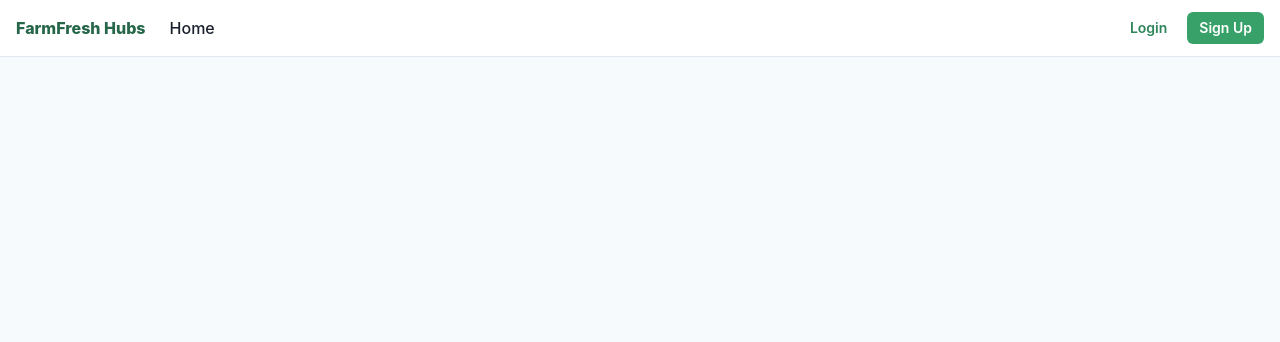
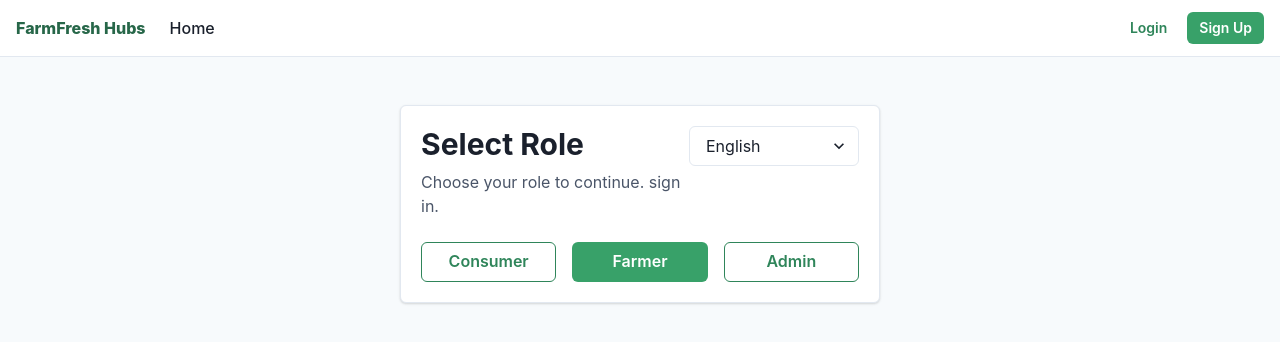
Before and after one commit to Mahaselvan/farmfresh-hubs, a React (Vite) app in the folder client/: page /auth in a window 1280 px wide. Shown: the top 342 px of the page. Built offline with nearby package versions, Linux system fonts and the light colour scheme; no server answers.

Commit message:
role based access

```diff
--- a/client/src/App.jsx
+++ b/client/src/App.jsx
@@ -23,6 +23,7 @@ import Login from "./pages/Login";
 import Signup from "./pages/Signup";
 import ProtectedRoute from "./components/ProtectedRoute";
 import RoleRedirect from "./components/RoleRedirect";
+import AuthRoleSelect from "./pages/AuthRoleSelect";
 
 function Placeholder({ title }) {
   return (
@@ -39,6 +40,7 @@ export default function App() {
        <Navbar />
      <Routes>
   <Route path="/" element={<RoleRedirect />} />
+  <Route path="/auth" element={<AuthRoleSelect />} />
   <Route path="/login" element={<Login />} />
   <Route path="/signup" element={<Signup />} />
 
--- a/client/src/i18n.js
+++ b/client/src/i18n.js
@@ -43,6 +43,10 @@ loginTitle: "Login",
 loginSubtitle: "Use your email or phone number to sign in.",
 signupTitle: "Create Account",
 signupSubtitle: "Choose your role and create your profile.",
+roleSelectTitle: "Select Role",
+roleSelectSubtitle: "Choose your role to continue.",
+modeLogin: "sign in",
+modeSignup: "create an account",
 emailOptional: "Email (optional)",
 phoneOptional: "Phone (optional)",
 password: "Password",
@@ -106,6 +110,10 @@ loginTitle: "உள்நுழைவு",
 loginSubtitle: "மின்னஞ்சல் அல்லது தொலைபேசி மூலம் உள்நுழையவும்.",
 signupTitle: "கணக்கு உருவாக்கு",
 signupSubtitle: "உங்கள் பங்கு தேர்வு செய்து சுயவிவரம் உருவாக்கவும்.",
+roleSelectTitle: "பங்கு தேர்வு",
+roleSelectSubtitle: "தொடர உங்கள் பங்கை தேர்வு செய்யவும்.",
+modeLogin: "உள்நுழைய",
+modeSignup: "கணக்கு உருவாக்க",
 emailOptional: "மின்னஞ்சல் (விருப்பம்)",
 phoneOptional: "தொலைபேசி (விருப்பம்)",
 password: "கடவுச்சொல்",
@@ -170,6 +178,10 @@ loginTitle: "లాగిన్",
 loginSubtitle: "ఇమెయిల్ లేదా ఫోన్ ద్వారా లాగిన్ అవ్వండి.",
 signupTitle: "ఖాతా సృష్టించండి",
 signupSubtitle: "మీ పాత్రను ఎంపిక చేసి ప్రొఫైల్ సృష్టించండి.",
+roleSelectTitle: "పాత్రను ఎంచుకోండి",
+roleSelectSubtitle: "కొనసాగడానికి పాత్రను ఎంచుకోండి.",
+modeLogin: "లాగిన్",
+modeSignup: "ఖాతా సృష్టించడం",
 emailOptional: "ఇమెయిల్ (ఐచ్చికం)",
 phoneOptional: "ఫోన్ (ఐచ్చికం)",
 password: "పాస్‌వర్డ్",
@@ -233,6 +245,10 @@ loginTitle: "लॉगिन",
 loginSubtitle: "ईमेल या फ़ोन से लॉगिन करें।",
 signupTitle: "खाता बनाएं",
 signupSubtitle: "अपनी भूमिका चुनें और प्रोफ़ाइल बनाएं।",
+roleSelectTitle: "भूमिका चुनें",
+roleSelectSubtitle: "आगे बढ़ने के लिए भूमिका चुनें।",
+modeLogin: "लॉगिन",
+modeSignup: "खाता बनाना",
 emailOptional: "ईमेल (वैकल्पिक)",
 phoneOptional: "फ़ोन (वैकल्पिक)",
 password: "पासवर्ड",
@@ -288,6 +304,10 @@ loginTitle: "ലോഗിൻ",
 loginSubtitle: "ഇമെയിൽ അല്ലെങ്കിൽ ഫോൺ ഉപയോഗിച്ച് ലോഗിൻ ചെയ്യുക.",
 signupTitle: "അക്കൗണ്ട് സൃഷ്ടിക്കുക",
 signupSubtitle: "നിങ്ങളുടെ പാത്രം തിരഞ്ഞെടുക്കുകയും പ്രൊഫൈൽ സൃഷ്ടിക്കുകയും ചെയ്യുക.",
+roleSelectTitle: "പാത്രം തിരഞ്ഞെടുക്കുക",
+roleSelectSubtitle: "തുടരാൻ പാത്രം തിരഞ്ഞെടുക്കുക.",
+modeLogin: "ലോഗിൻ",
+modeSignup: "അക്കൗണ്ട് സൃഷ്ടിക്കൽ",
 emailOptional: "ഇമെയിൽ (ഐച്ഛികം)",
 phoneOptional: "ഫോൺ (ഐച്ഛികം)",
 password: "പാസ്‍വേഡ്",
--- /dev/null
+++ b/client/src/pages/AuthRoleSelect.jsx
@@ -0,0 +1,82 @@
+import {
+  Box,
+  Button,
+  Card,
+  CardBody,
+  Container,
+  Heading,
+  HStack,
+  Select,
+  SimpleGrid,
+  Text
+} from "@chakra-ui/react";
+import { useSearchParams, Link as RouterLink } from "react-router-dom";
+import { useEffect } from "react";
+import { useTranslation } from "react-i18next";
+
+const ROLES = [
+  { key: "consumer", label: "Consumer" },
+  { key: "farmer", label: "Farmer" },
+  { key: "admin", label: "Admin" }
+];
+
+export default function AuthRoleSelect() {
+  const [params] = useSearchParams();
+  const mode = params.get("mode") === "signup" ? "signup" : "login";
+  const { t, i18n } = useTranslation();
+
+  const changeLang = (lang) => {
+    i18n.changeLanguage(lang);
+    localStorage.setItem("lang", lang);
+  };
+
+  useEffect(() => {
+    const saved = localStorage.getItem("lang");
+    if (saved) i18n.changeLanguage(saved);
+  }, [i18n]);
+
+  return (
+    <Box>
+      <Container maxW="lg" py={12}>
+        <Card border="1px solid" borderColor="gray.200">
+          <CardBody>
+            <HStack justify="space-between" align="start">
+              <Box>
+                <Heading size="lg">{t("roleSelectTitle")}</Heading>
+                <Text mt={2} color="gray.600">
+                  {t("roleSelectSubtitle")}{" "}
+                  {mode === "signup" ? t("modeSignup") : t("modeLogin")}.
+                </Text>
+              </Box>
+              <Select
+                maxW="170px"
+                value={i18n.language}
+                onChange={(e) => changeLang(e.target.value)}
+              >
+                <option value="en">English</option>
+                <option value="ta">தமிழ்</option>
+                <option value="te">తెలుగు</option>
+                <option value="hi">हिंदी</option>
+                <option value="ml">മലയാളം</option>
+              </Select>
+            </HStack>
+
+            <SimpleGrid mt={6} columns={{ base: 1, md: 3 }} spacing={4}>
+              {ROLES.map((r) => (
+                <Button
+                  key={r.key}
+                  as={RouterLink}
+                  to={`/${mode}?role=${r.key}`}
+                  colorScheme="green"
+                  variant={r.key === "farmer" ? "solid" : "outline"}
+                >
+                  {t(r.key)}
+                </Button>
+              ))}
+            </SimpleGrid>
+          </CardBody>
+        </Card>
+      </Container>
+    </Box>
+  );
+}
--- a/client/src/pages/Home.jsx
+++ b/client/src/pages/Home.jsx
@@ -91,7 +91,7 @@ export default function Home() {
                 Book storage, create lots, and manage your bookings.
               </Text>
               <Stack mt={4} spacing={2}>
-                <Button as={RouterLink} to="/login" variant="outline" colorScheme="green">
+                <Button as={RouterLink} to="/auth?mode=login&role=farmer" variant="outline" colorScheme="green">
                   {t("farmerLogin")}
                 </Button>
                 <Button as={RouterLink} to="/booking" colorScheme="green">
@@ -114,10 +114,10 @@ export default function Home() {
                 Browse the marketplace, order from cart, and track notifications.
               </Text>
               <Stack mt={4} spacing={2}>
-                <Button as={RouterLink} to="/login" colorScheme="green">
+                <Button as={RouterLink} to="/auth?mode=login&role=consumer" colorScheme="green">
                   Consumer Login
                 </Button>
-                <Button as={RouterLink} to="/signup" variant="outline" colorScheme="green">
+                <Button as={RouterLink} to="/auth?mode=signup&role=consumer" variant="outline" colorScheme="green">
                   Consumer Sign Up
                 </Button>
               </Stack>
--- a/client/src/pages/Login.jsx
+++ b/client/src/pages/Login.jsx
@@ -16,7 +16,7 @@ import {
   Alert,
   AlertIcon
 } from "@chakra-ui/react";
-import { Link as RouterLink, useLocation, useNavigate } from "react-router-dom";
+import { Link as RouterLink, useLocation, useNavigate, useSearchParams } from "react-router-dom";
 import { useAuth } from "../context/AuthContext";
 import { useTranslation } from "react-i18next";
 
@@ -24,12 +24,15 @@ export default function Login() {
   const { login } = useAuth();
   const navigate = useNavigate();
   const location = useLocation();
+  const [params] = useSearchParams();
   const { t, i18n } = useTranslation();
   const [email, setEmail] = useState("");
   const [phone, setPhone] = useState("");
   const [password, setPassword] = useState("");
   const [error, setError] = useState("");
   const [loading, setLoading] = useState(false);
+
+  const role = params.get("role");
 
   const changeLang = (lang) => {
     i18n.changeLanguage(lang);
@@ -40,6 +43,12 @@ export default function Login() {
     const saved = localStorage.getItem("lang");
     if (saved) i18n.changeLanguage(saved);
   }, [i18n]);
+
+  useEffect(() => {
+    if (!role) {
+      navigate("/auth?mode=login", { replace: true });
+    }
+  }, [role, navigate]);
 
   const handleSubmit = async (e) => {
     e.preventDefault();
@@ -77,6 +86,9 @@ export default function Login() {
                 <Heading size="lg">{t("loginTitle")}</Heading>
                 <Text mt={2} color="gray.600">
                   {t("loginSubtitle")}
+                </Text>
+                <Text mt={1} fontSize="sm" color="gray.500">
+                  Role: {role || "-"}
                 </Text>
               </Box>
               <Select
--- a/client/src/pages/Signup.jsx
+++ b/client/src/pages/Signup.jsx
@@ -16,7 +16,7 @@ import {
   Alert,
   AlertIcon
 } from "@chakra-ui/react";
-import { Link as RouterLink, useLocation, useNavigate } from "react-router-dom";
+import { Link as RouterLink, useLocation, useNavigate, useSearchParams } from "react-router-dom";
 import { useAuth } from "../context/AuthContext";
 import { useTranslation } from "react-i18next";
 
@@ -24,6 +24,7 @@ export default function Signup() {
   const { register } = useAuth();
   const navigate = useNavigate();
   const location = useLocation();
+  const [params] = useSearchParams();
   const { t, i18n } = useTranslation();
   const [name, setName] = useState("");
   const [email, setEmail] = useState("");
@@ -32,6 +33,15 @@ export default function Signup() {
   const [role, setRole] = useState("consumer");
   const [error, setError] = useState("");
   const [loading, setLoading] = useState(false);
+
+  useEffect(() => {
+    const r = params.get("role");
+    if (!r) {
+      navigate("/auth?mode=signup", { replace: true });
+      return;
+    }
+    setRole(r);
+  }, [params, navigate]);
 
   const changeLang = (lang) => {
     i18n.changeLanguage(lang);
@@ -124,10 +134,9 @@ export default function Signup() {
 
               <FormControl>
                 <FormLabel>{t("roleLabel")}</FormLabel>
-                <Select value={role} onChange={(e) => setRole(e.target.value)}>
+                <Select value={role} isDisabled>
                   <option value="consumer">{t("consumer")}</option>
                   <option value="farmer">{t("farmer")}</option>
-                  <option value="operator">{t("operator")}</option>
                   <option value="admin">{t("admin")}</option>
                 </Select>
               </FormControl>
```
Also changed, not shown: client/src/components/Navbar.jsx (+4 -4 lines).
